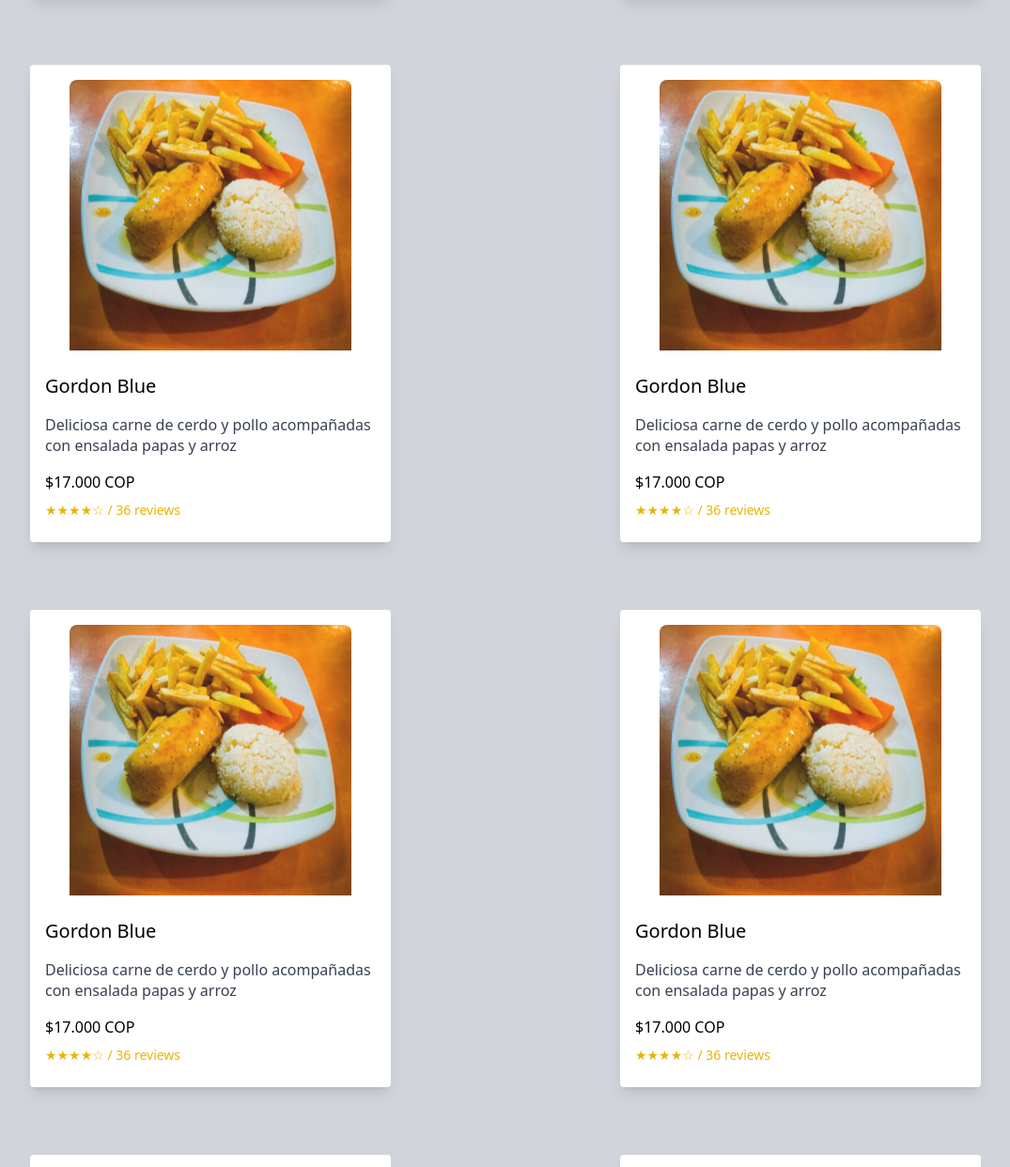
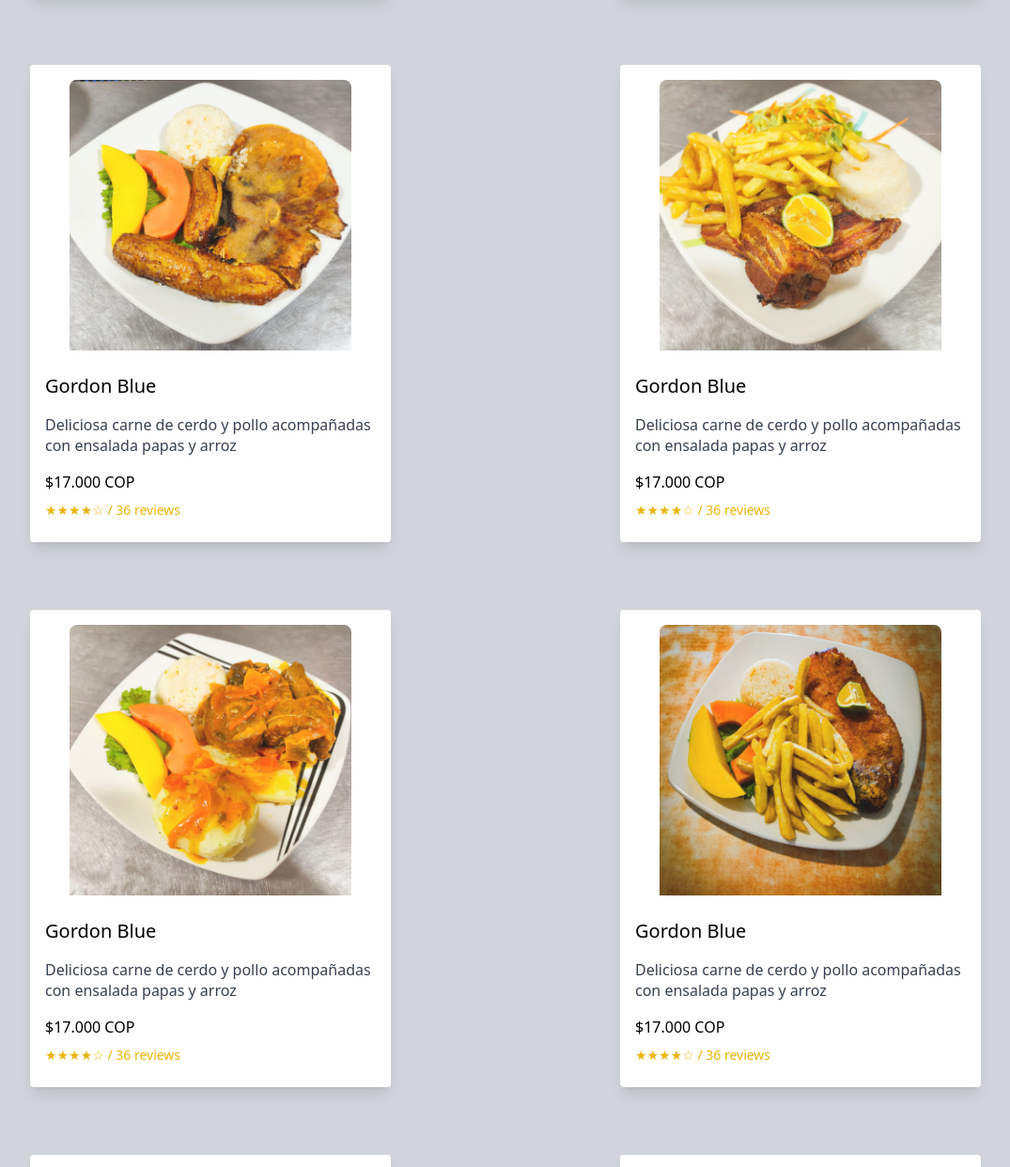
Before and after one commit to Naibaf93/Yolis-Food, a website: page src/index.html in a window 1280 px wide. Shown: the part 647-1889 px from the top of the page at 94% size, without its empty margins (102-1177 px from the left). Drawn offline with Linux system fonts and the light colour scheme.

Commit message:
agregando imagenes a la pagina

```diff
--- a/src/index.html
+++ b/src/index.html
@@ -42,7 +42,7 @@
             </article>
             <article class="mt-8 flex flex-col items-center justify-center max-w-sm rounded overflow-hidden shadow-lg bg-white
             lg:ml-4 xl:ml-0">
-                <img src="assets/img/gordonblue.jpg" alt="comida" class="mt-4 max-h-[18rem] w-[18rem] overflow-hidden rounded
+                <img src="assets/img/Carne.jpeg" alt="comida" class="mt-4 max-h-[18rem] w-[18rem] overflow-hidden rounded
                 md:object-cover md:object-center md:rounded-r-none md:h-[300px] md:w-[300px] lg:rounded-t-lg lg:rounded-b-none
                 opacity-90 hover:opacity-100 transition-opacity duration-400 ease-linear">
                 <div id="card" class="relative bottom-3 max-w-[25rem] rounded-lg px-4 py-4 sm:bottom-0">
@@ -56,7 +56,7 @@
             </article>
             <article class="mt-8 flex flex-col items-center justify-center max-w-sm rounded overflow-hidden shadow-lg bg-white
             lg:ml-4 xl:ml-0">
-                <img src="assets/img/gordonblue.jpg" alt="comida" class="mt-4 max-h-[18rem] w-[18rem] overflow-hidden rounded
+                <img src="assets/img/Cerdo agridulce.jpeg" alt="comida" class="mt-4 max-h-[18rem] w-[18rem] overflow-hidden rounded
                 md:object-cover md:object-center md:rounded-r-none md:h-[300px] md:w-[300px] lg:rounded-t-lg lg:rounded-b-none
                 opacity-90 hover:opacity-100 transition-opacity duration-400 ease-linear">
                 <div id="card" class="relative bottom-3 max-w-[25rem] rounded-lg px-4 py-4 sm:bottom-0">
@@ -70,7 +70,7 @@
             </article>
             <article class="mt-8 flex flex-col items-center justify-center max-w-sm rounded overflow-hidden shadow-lg bg-white
             lg:ml-4 xl:ml-0">
-                <img src="assets/img/gordonblue.jpg" alt="comida" class="mt-4 max-h-[18rem] w-[18rem] overflow-hidden rounded
+                <img src="assets/img/Chicharron.jpeg" alt="comida" class="mt-4 max-h-[18rem] w-[18rem] overflow-hidden rounded
                 md:object-cover md:object-center md:rounded-r-none md:h-[300px] md:w-[300px] lg:rounded-t-lg lg:rounded-b-none
                 opacity-90 hover:opacity-100 transition-opacity duration-400 ease-linear">
                 <div id="card" class="relative bottom-3 max-w-[25rem] rounded-lg px-4 py-4 sm:bottom-0">
@@ -84,7 +84,7 @@
             </article>
             <article class="mt-8 flex flex-col items-center justify-center max-w-sm rounded overflow-hidden shadow-lg bg-white
             lg:ml-4 xl:ml-0">
-                <img src="assets/img/gordonblue.jpg" alt="comida" class="mt-4 max-h-[18rem] w-[18rem] overflow-hidden rounded
+                <img src="assets/img/Cola.jpeg" alt="comida" class="mt-4 max-h-[18rem] w-[18rem] overflow-hidden rounded
                 md:object-cover md:object-center md:rounded-r-none md:h-[300px] md:w-[300px] lg:rounded-t-lg lg:rounded-b-none
                 opacity-90 hover:opacity-100 transition-opacity duration-400 ease-linear">
                 <div id="card" class="relative bottom-3 max-w-[25rem] rounded-lg px-4 py-4 sm:bottom-0">
@@ -98,7 +98,7 @@
             </article>
             <article class="mt-8 flex flex-col items-center justify-center max-w-sm rounded overflow-hidden shadow-lg bg-white
             lg:ml-4 xl:ml-0">
-                <img src="assets/img/gordonblue.jpg" alt="comida" class="mt-4 max-h-[18rem] w-[18rem] overflow-hidden rounded
+                <img src="assets/img/Salmon.jpeg" alt="comida" class="mt-4 max-h-[18rem] w-[18rem] overflow-hidden rounded
                 md:object-cover md:object-center md:rounded-r-none md:h-[300px] md:w-[300px] lg:rounded-t-lg lg:rounded-b-none
                 opacity-90 hover:opacity-100 transition-opacity duration-400 ease-linear">
                 <div id="card" class="relative bottom-3 max-w-[25rem] rounded-lg px-4 py-4 sm:bottom-0">
```
